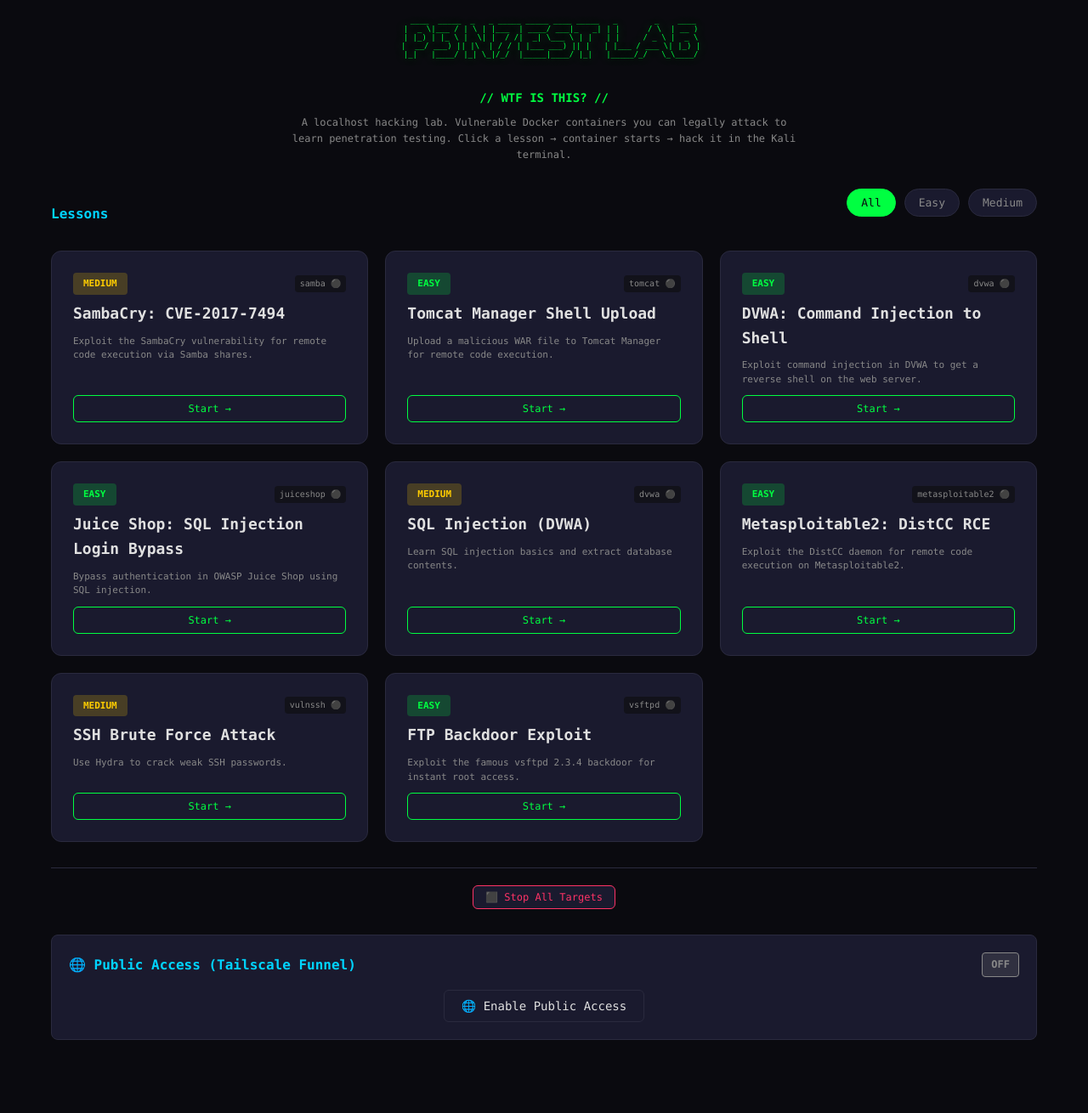
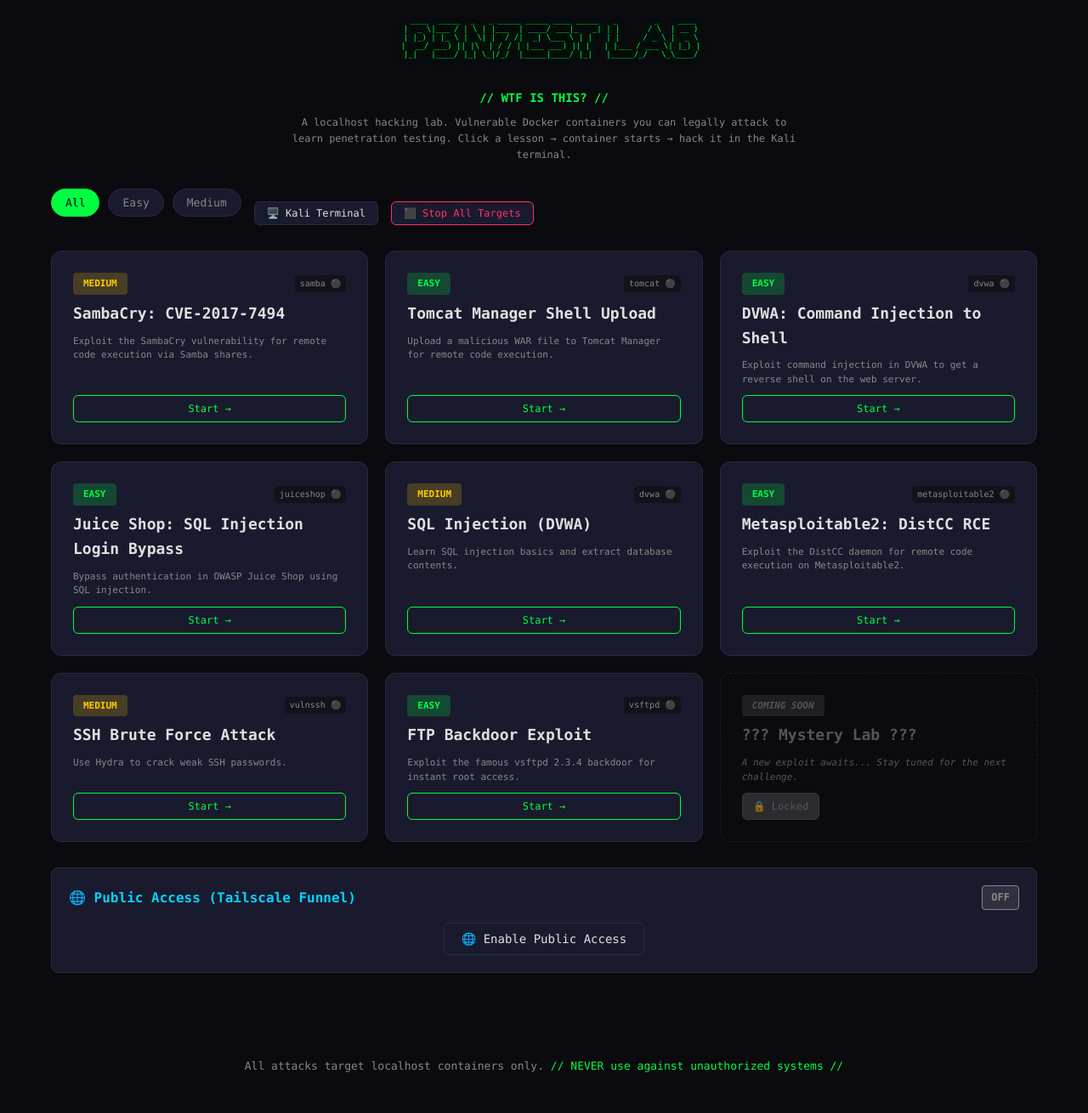
Before and after one commit to nixfred/metasploit, a Flask app: page / in a window 1280 px wide. Shown: the top 1310 px of the page at 85% size. After the commit the page ends 1262 px from the top, so only its background shows below. Run offline with Flask 2, Linux system fonts and the light colour scheme.

Commit message:
UI improvements: Coming Soon card, Kali button, cleanup
- Added 9th 'Coming Soon' placeholder card with locked styling
- Kali Terminal button now starts Kali if needed, then opens terminal
- Moved Stop All Targets next to Kali Terminal button
- Removed Stop Kali button (Kali stays running)
- Removed 'Lessons' header text

🤖 Generated with [Claude Code](https://claude.com/claude-code)

Co-Authored-By: Claude Opus 4.5 <noreply@anthropic.com>

```diff
--- a/lab-ui/static/style.css
+++ b/lab-ui/static/style.css
@@ -929,6 +929,34 @@ body {
     color: var(--accent-red);
 }
 
+.difficulty.coming-soon {
+    background: rgba(128, 128, 128, 0.3);
+    color: #888;
+    font-style: italic;
+}
+
+/* Coming Soon card */
+.lesson-card.coming-soon {
+    opacity: 0.6;
+    border-style: dashed;
+    background: linear-gradient(135deg, var(--card-bg) 0%, rgba(50, 50, 70, 0.5) 100%);
+}
+
+.lesson-card.coming-soon h3 {
+    color: #888;
+}
+
+.lesson-card.coming-soon .card-description {
+    font-style: italic;
+}
+
+.btn-disabled {
+    background: #444;
+    color: #888;
+    cursor: not-allowed;
+    border: 1px solid #555;
+}
+
 /* Footer */
 footer {
     text-align: center;
--- a/lab-ui/templates/index.html
+++ b/lab-ui/templates/index.html
@@ -25,14 +25,14 @@
 
             <div class="lessons-section">
                 <div class="lessons-header">
-                    <h2>Lessons</h2>
                     <div class="lessons-controls">
                         <div class="difficulty-filter">
                             <button class="filter-btn active" onclick="filterLessons('all')">All</button>
                             <button class="filter-btn" onclick="filterLessons('easy')">Easy</button>
                             <button class="filter-btn" onclick="filterLessons('medium')">Medium</button>
                         </div>
-                        <a id="kali-quick-link" href="#" target="_blank" class="btn btn-small kali-link" style="display:none;">🖥️ Kali Terminal</a>
+                        <button id="kali-quick-link" class="btn btn-small kali-link" onclick="openKaliTerminal()">🖥️ Kali Terminal</button>
+                        <button class="btn btn-danger btn-small" onclick="stopAllContainers()">⬛ Stop All Targets</button>
                     </div>
                 </div>
 
@@ -55,12 +55,18 @@
                         </div>
                     </div>
                     {% endfor %}
+                    <!-- Coming Soon placeholder -->
+                    <div class="lesson-card coming-soon" data-difficulty="coming-soon">
+                        <div class="card-header">
+                            <span class="difficulty coming-soon">COMING SOON</span>
+                        </div>
+                        <h3>??? Mystery Lab ???</h3>
+                        <p class="card-description">A new exploit awaits... Stay tuned for the next challenge.</p>
+                        <div class="card-actions">
+                            <button class="btn btn-disabled" disabled>🔒 Locked</button>
+                        </div>
+                    </div>
                 </div>
-            </div>
-
-            <div class="cleanup-section">
-                <button class="btn btn-danger btn-small" id="kali-stop-btn" onclick="stopKali()" style="display:none;">⬛ Stop Kali</button>
-                <button class="btn btn-danger btn-small" onclick="stopAllContainers()">⬛ Stop All Targets</button>
             </div>
 
             <!-- Funnel Toggle Section -->
@@ -124,7 +130,33 @@
         const kaliPort = isFunnel ? 8443 : 7681;
         const kaliProto = isFunnel ? 'https' : 'http';
         const kaliTerminalUrl = `${kaliProto}://${window.location.hostname}:${kaliPort}`;
-        document.getElementById('kali-quick-link').href = kaliTerminalUrl;
+
+        // Open Kali Terminal - starts container if needed
+        async function openKaliTerminal() {
+            const btn = document.getElementById('kali-quick-link');
+            const originalText = btn.textContent;
+
+            // Check if Kali is running
+            try {
+                const res = await fetch('/api/container/kali/status');
+                const data = await res.json();
+
+                if (!data.running) {
+                    btn.textContent = '⏳ Starting Kali...';
+                    btn.disabled = true;
+                    await fetch('/api/kali/start', { method: 'POST' });
+                    // Wait for it to be ready
+                    await new Promise(r => setTimeout(r, 3000));
+                    btn.textContent = originalText;
+                    btn.disabled = false;
+                }
+            } catch (e) {
+                console.error('Failed to check/start Kali:', e);
+            }
+
+            // Open terminal in new tab
+            window.open(kaliTerminalUrl, '_blank');
+        }
 
         // Filter lessons by difficulty
         function filterLessons(difficulty) {
@@ -190,18 +222,6 @@
                 const res = await fetch('/api/containers/status');
                 const data = await res.json();
 
-                // Update Kali status and buttons
-                const kaliStopBtn = document.getElementById('kali-stop-btn');
-                const kaliTermLink = document.getElementById('kali-quick-link');
-
-                if (data.kali && data.kali.running) {
-                    kaliStopBtn.style.display = 'inline-block';
-                    kaliTermLink.style.display = 'inline-block';
-                } else {
-                    kaliStopBtn.style.display = 'none';
-                    kaliTermLink.style.display = 'none';
-                }
-
                 // Update each lesson card's container status (handles multiple lessons per container)
                 Object.entries(data).forEach(([name, info]) => {
                     document.querySelectorAll(`.container-tag[data-container="${name}"]`).forEach(tag => {
@@ -223,15 +243,6 @@
                 setTimeout(checkStatus, 1000);
             } catch (e) {
                 console.error('Stop failed:', e);
-            }
-        }
-
-        async function stopKali() {
-            try {
-                await fetch('/api/container/kali/stop', { method: 'POST' });
-                setTimeout(checkStatus, 1000);
-            } catch (e) {
-                console.error('Stop Kali failed:', e);
             }
         }
 
```
